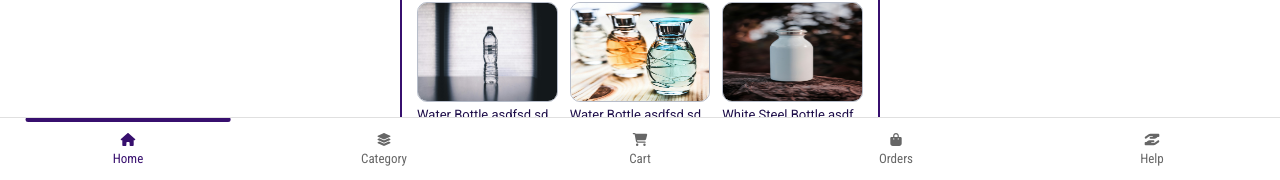
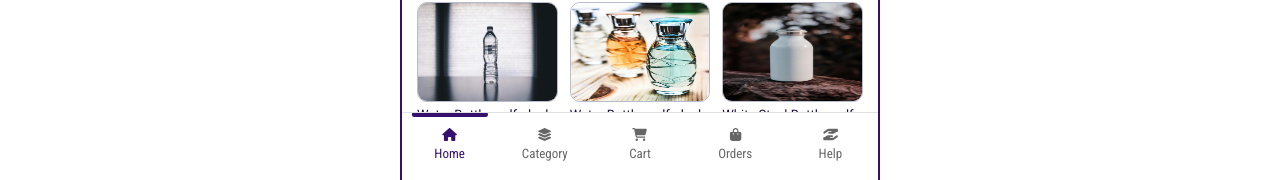
Before and after one commit to jyo30kumar/client-product-web, a React (Vite) app: page / in a window 1280 px wide. Shown: the part 618-798 px from the top of the page. Built offline with nearby package versions, Linux system fonts and the light colour scheme.

Commit message:
fix tab-bar position

```diff
--- a/public/css/styles.css
+++ b/public/css/styles.css
@@ -62,7 +62,11 @@
     font: 1.6rem/1.25 var(--font-body-text);
     margin: 0 auto;
     min-width:350px;
-    max-width: 48rem;
+    max-width: 480px;
     width: 100%;
     height:100%;
+    display: flex;
+    flex-direction: column;
+    align-items: center;
+    position: relative;
   }
--- a/src/App.css
+++ b/src/App.css
@@ -8,6 +8,7 @@ main{
     overflow-y: auto;
     scrollbar-width: none;
     scroll-behavior: smooth;
+    padding-bottom: 70px ;
 }
 @media (min-width:480px){
     main{
--- a/src/App.jsx
+++ b/src/App.jsx
@@ -16,8 +16,8 @@ function App() {
         <Routes>
           <Route path="/" element={<Home />} />
         </Routes>
-        <TabBar />
       </main>
+      <TabBar />
     </>
   );
 }
--- a/src/components/TabBar/tabBar.css
+++ b/src/components/TabBar/tabBar.css
@@ -1,21 +1,28 @@
 .tab-bar{
     background: #FFFFFF;
     width: 100%;
-    position: fixed;
-    left: 0;
-    bottom: 0;
+    position: absolute;
+    bottom: -1px;
     z-index: 3;
+    margin: 0 auto;
     overflow: hidden;
     border-top: 1px solid #e0e0e0;
     font-size: 1.3rem;
     font-family: var(--font-navigation);
     color: #666666;
+    box-sizing: border-box;
+}
+@media (min-width:480px){
+    .tab-bar{
+        width: calc(100% - 4px);
+        left:2px;
+    }
 }
 .tab-bar > ul {
     width: 100%;
   display: grid;
   grid-template-columns: repeat(5, 1fr);
-  grid-row: 70px;
+  grid-template-rows: 70px;
   list-style: none;
 }
 .tab-bar li{
--- a/src/pages/Home/home.css
+++ b/src/pages/Home/home.css
@@ -2,6 +2,7 @@
     display: flex;
     flex-direction: column;
     width: 100%;
+    position: relative;
 }
 .collection-container{
     width: 100%;
```
